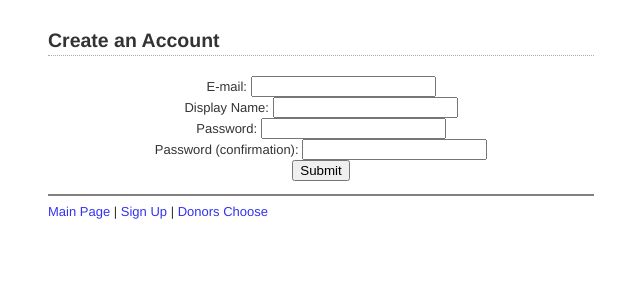
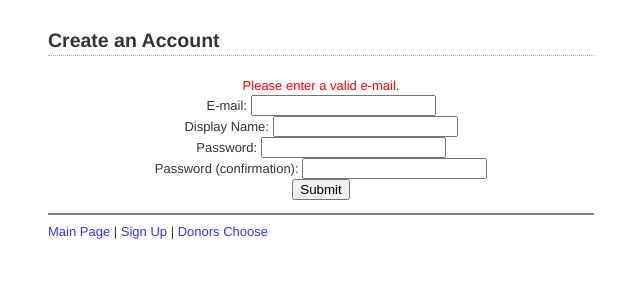
Before and after one commit to smessing/DB4111, a PHP site: page /users/sign_up.php?error=email in a window 1280 px wide. Shown: the top 300 px of the page, without its empty margins (319-959 px from the left). Run offline with PHP 8.4, Linux system fonts and the light colour scheme.

Commit message:
fixing error messages for sign up.

```diff
--- a/users/sign_up.php
+++ b/users/sign_up.php
@@ -6,7 +6,17 @@
 <h2>Create an Account</h2>
 
 <form action="create_user.php" method="post" align="center">
+<?php
+  if ($_REQUEST['error'] == 'email') {
+    echo "<font color='red'>Please enter a valid e-mail.</font><br/>";
+  }
+?>
 E-mail: <input type="text" name="email" /> <br/>
+<?php
+  if ($_REQUEST['error'] == 'name') {
+    echo "<font color='red'>Please enter a valid user name.</font><br/>";
+  }
+?>
 Display Name: <input type="text" name="name"/> <br/>
 <?php
   if ($_REQUEST['error'] == 'pass') {
```
